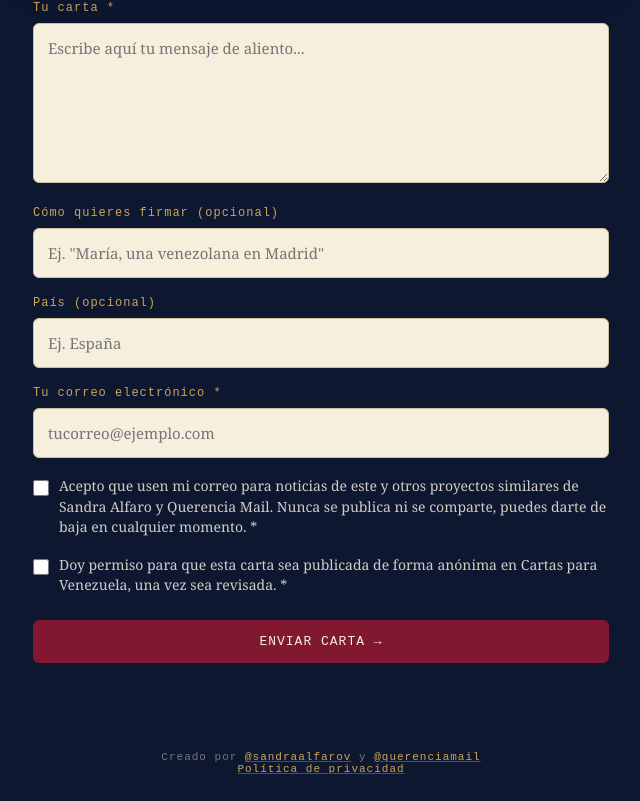
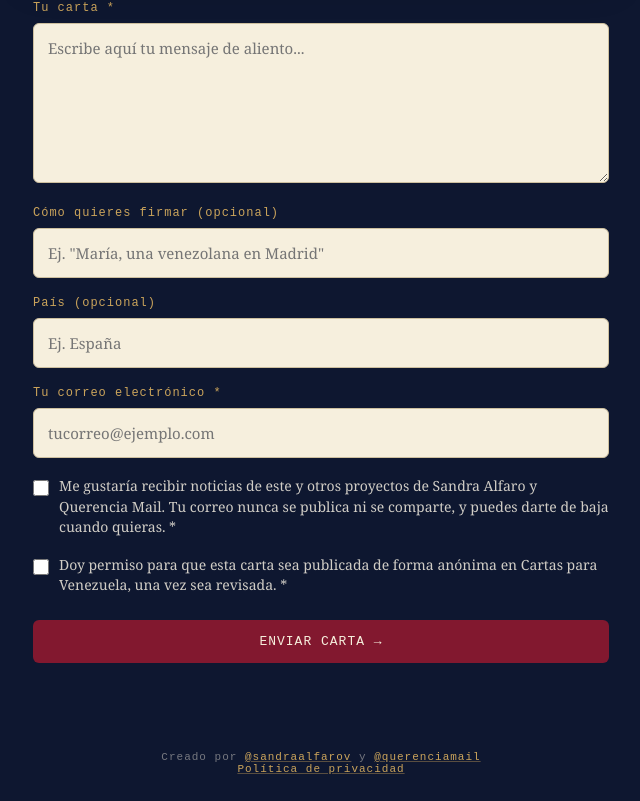
Before and after one commit to sandraalfarovargas/cartas-venezuela, a Next.js app: page /escribir in a window 1280 px wide. Shown: the part 963-1764 px from the top of the page, without its empty margins (319-959 px from the left). Built offline with nearby package versions, Linux system fonts and the light colour scheme; no server answers.

Commit message:
Suavizar texto del checkbox de consentimiento de correo

```diff
--- a/app/escribir/page.js
+++ b/app/escribir/page.js
@@ -189,9 +189,9 @@ export default function Escribir() {
               checked={consentimientoDatos}
               onChange={(e) => setConsentimientoDatos(e.target.checked)}
             />
-            Acepto que usen mi correo para noticias de este y otros proyectos
-            similares de Sandra Alfaro y Querencia Mail. Nunca se publica ni
-            se comparte, puedes darte de baja en cualquier momento. *
+            Me gustaría recibir noticias de este y otros proyectos de Sandra
+            Alfaro y Querencia Mail. Tu correo nunca se publica ni se
+            comparte, y puedes darte de baja cuando quieras. *
           </label>
 
           <label className="cv-checkbox">
```
